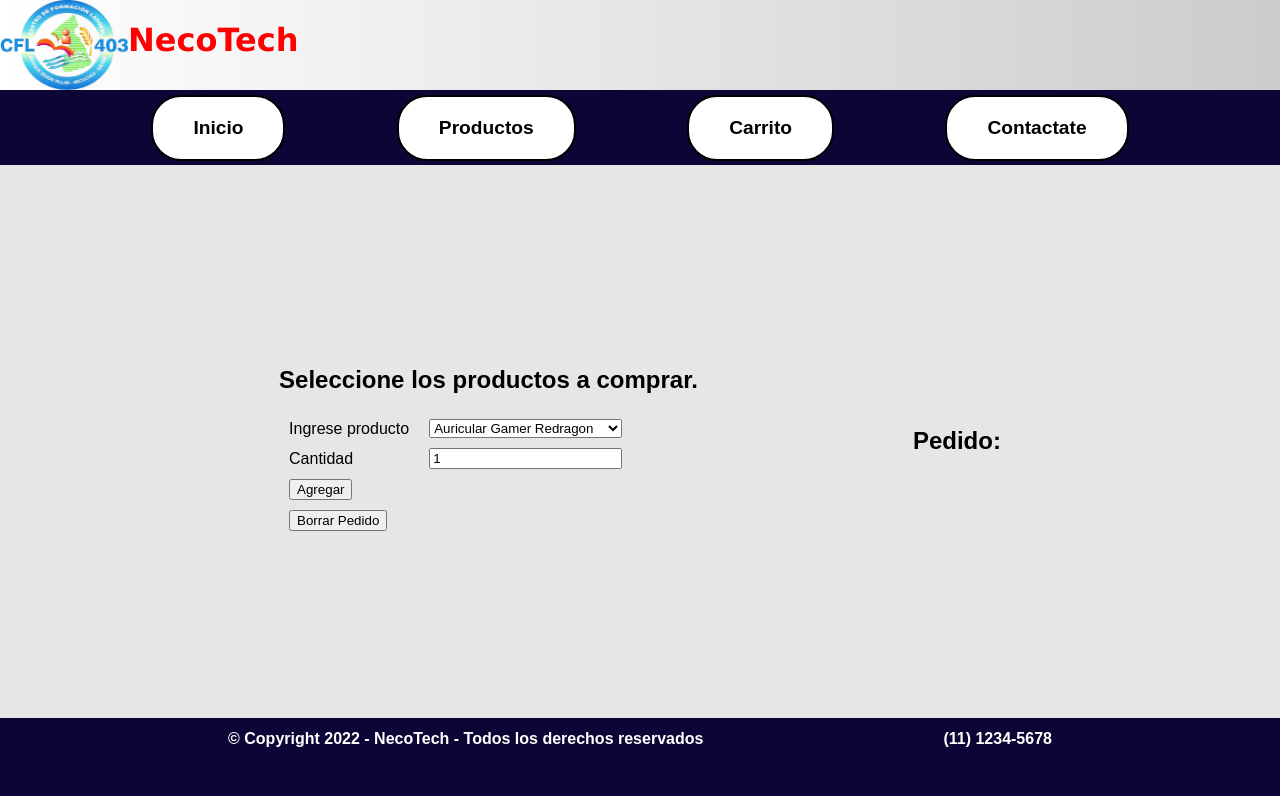
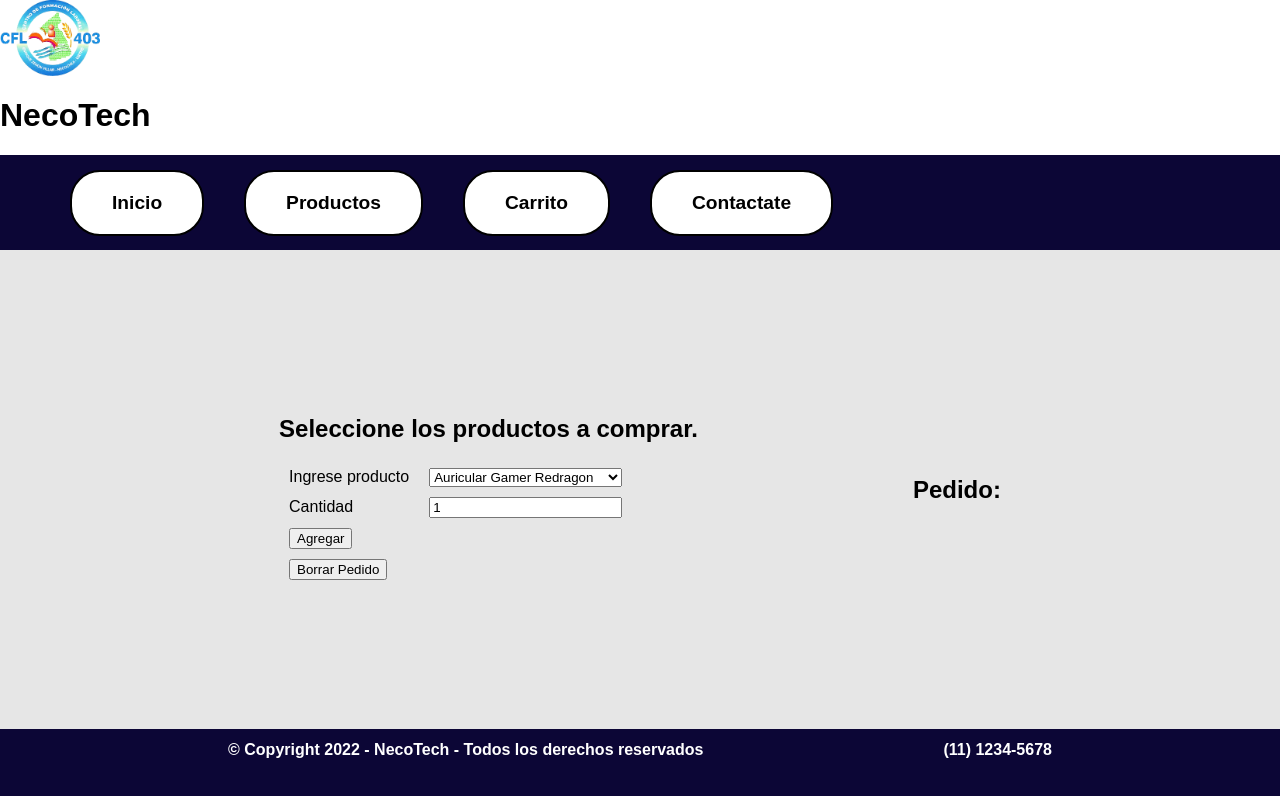
Before and after one commit to juanma91m/interfaces-TUDAI-TP5, a plain HTML site: page carrito.html in a window 1280 px wide. Drawn offline with Linux system fonts and the light colour scheme; no server answers.

Commit message:
logo en nav

```diff
--- a/css/estilos.css
+++ b/css/estilos.css
@@ -11,28 +11,17 @@ html {
     margin: 0;
 }
 
-header {
-    width:100%;
-    height: 90px;
-    color: red;
-    font-family: 'Lucida Sans';
-    background-image: linear-gradient(to right, white, #cccccc);
-    display: flex;
-    flex-direction: row;
-    justify-content: flex-start;
-}
-
-.caja_logo {
-    height: 100%;
-    width: 10%;
-}
-
 .logo {
-    height: 100%;
-    width: 100%;
+    width: 100px;
+    height: auto;
+    display: block;
+    margin-right: 100px;
 }
 
 nav {
+    display: flex;
+    flex-direction: row;
+    padding:10px;
     min-height: 75px;
     height: 75px;
     width:100%;
@@ -63,15 +52,15 @@ nav ul img {
     justify-content: center;
     height: 80%;
     padding: 20px 40px;
+    margin: 0px 20px;
     background-color: white;
     border-radius: 30px;
     border:2px solid black;
-
 }
 
 .menu:hover {
     background-color: #095169;
-    border:2px solid black;
+    border: 2px solid black;
     border-radius: 30px;
 }
 
@@ -314,7 +303,14 @@ footer div{
     display: none;
 }
 
-@media only screen and (max-width: 800px),
+@media only screen and (max-width: 1050px),
+screen and (max-height: 600px) {
+    .logo {
+        display: none;
+    }
+}
+
+@media only screen and (max-width: 850px),
 screen and (max-height: 600px) {
 
     nav {
```
Also changed, not shown: index.html (+1 -14 lines).
